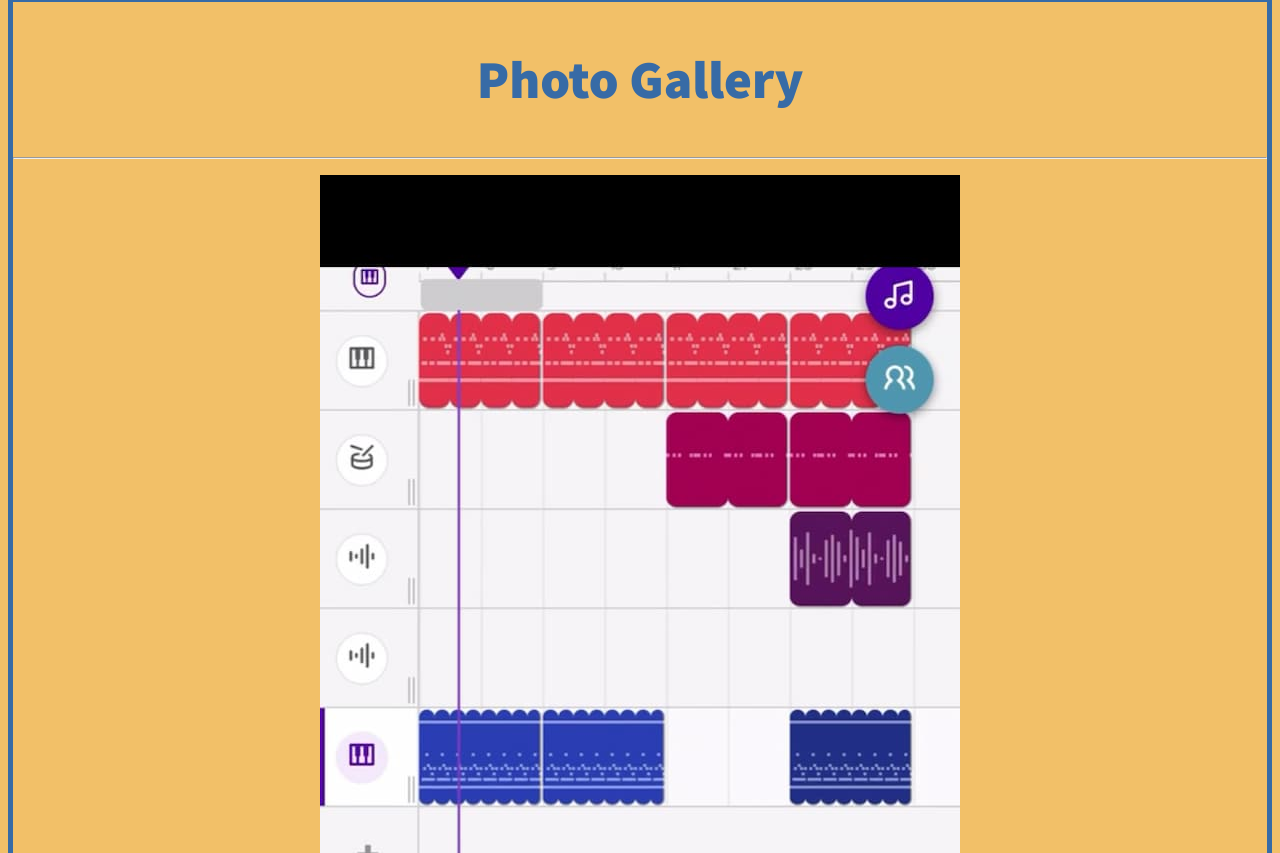
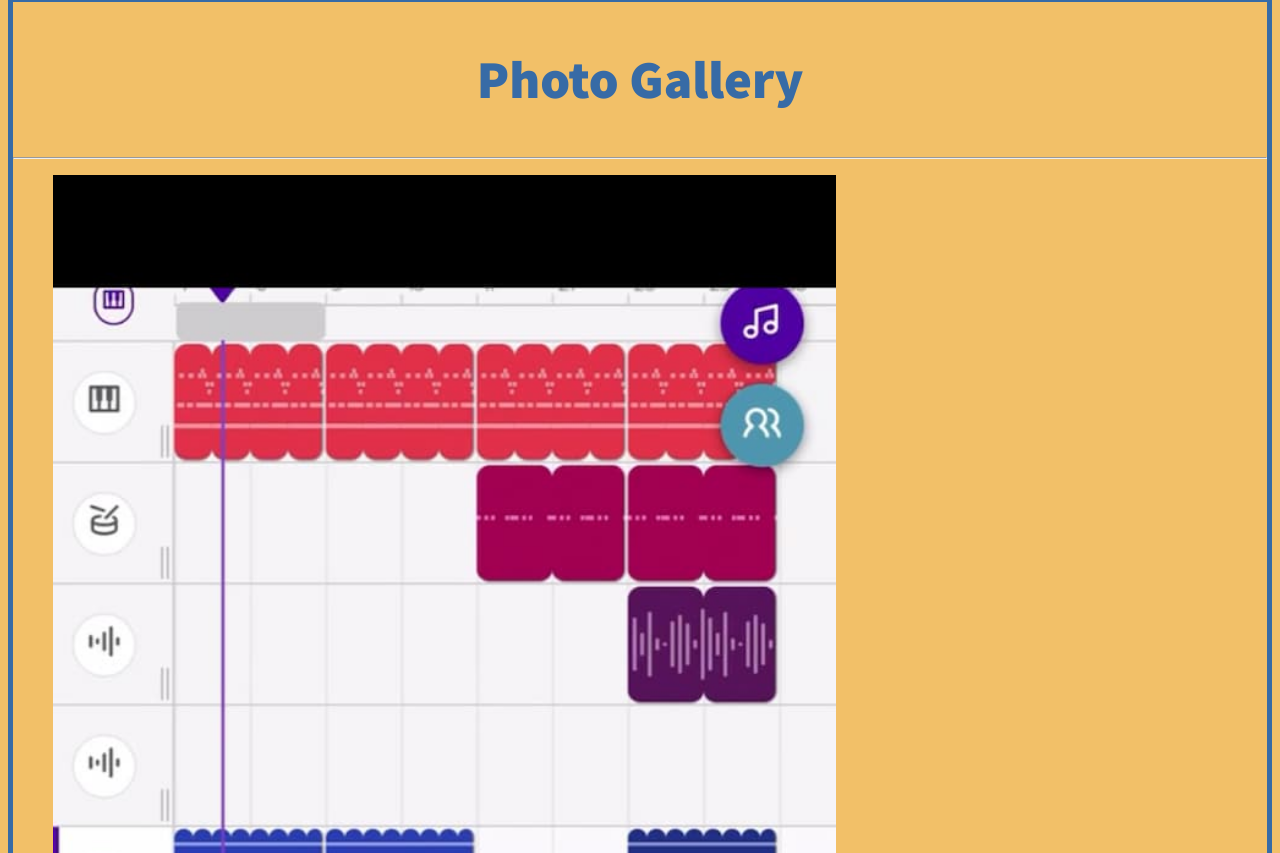
Before and after one commit to RVCC-IDMX/about-me-stephym9170, a plain HTML site: page index.html in a window 1280 px wide. Shown: the part 1687-2540 px from the top of the page. Drawn offline with Linux system fonts and the light colour scheme.

Commit message:
Make hobbies list centered and first @media

```diff
--- a/css/style.css
+++ b/css/style.css
@@ -65,3 +65,24 @@ section#hobbies {
 #lit {
     border:5px solid #376BA6;
 }
+
+/* tablet size */
+@media screen and (min-width:60em) {
+    figure {
+        display:grid;
+        grid-template-columns: 2fr 1fr;
+    }
+
+    figcaption {
+        display:flex;
+        justify-content: center;
+        align-items: center;
+        font-size: 2rem;
+        margin-left: 1rem;
+    }
+    figure img {
+        width:100%;
+    }
+
+
+}
```
